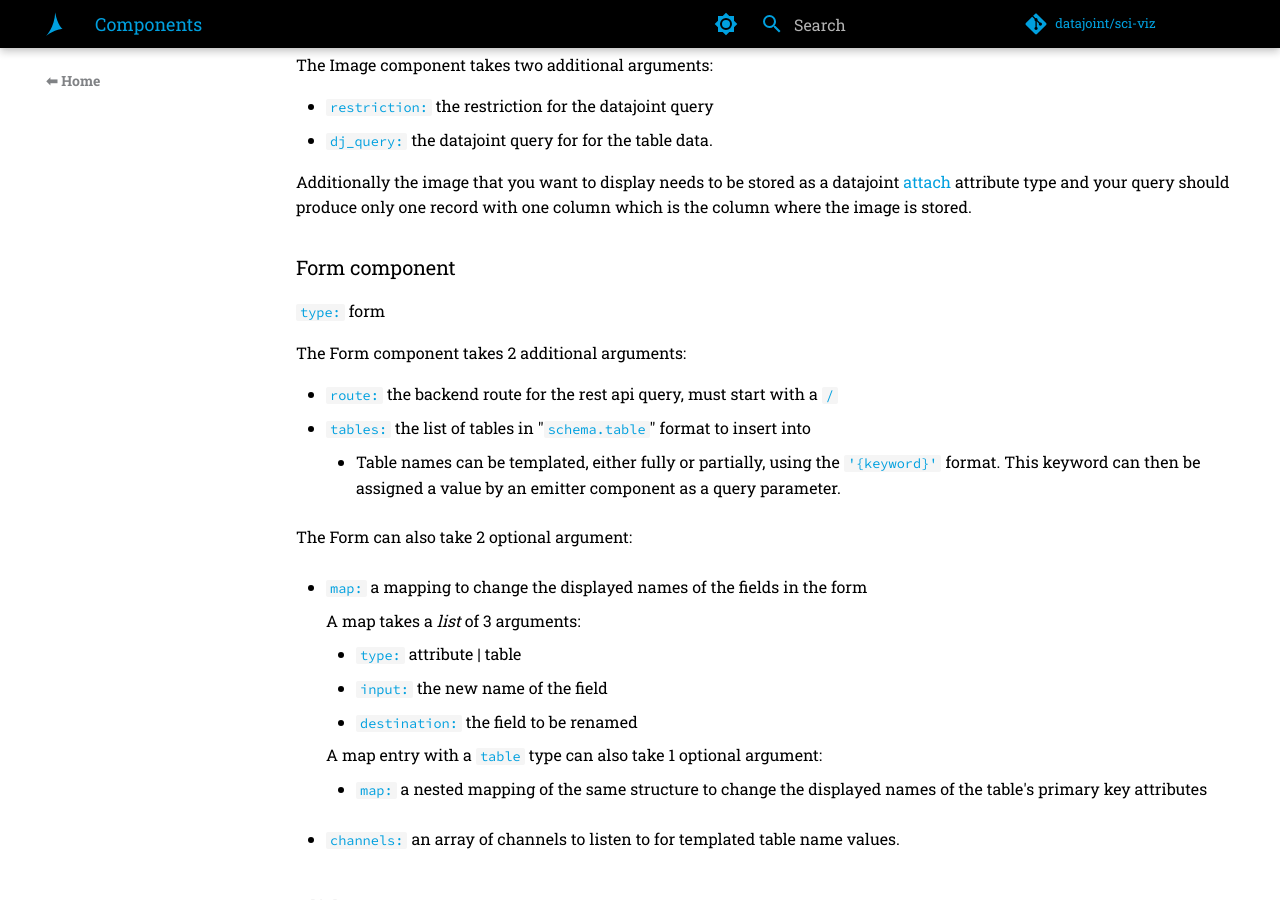
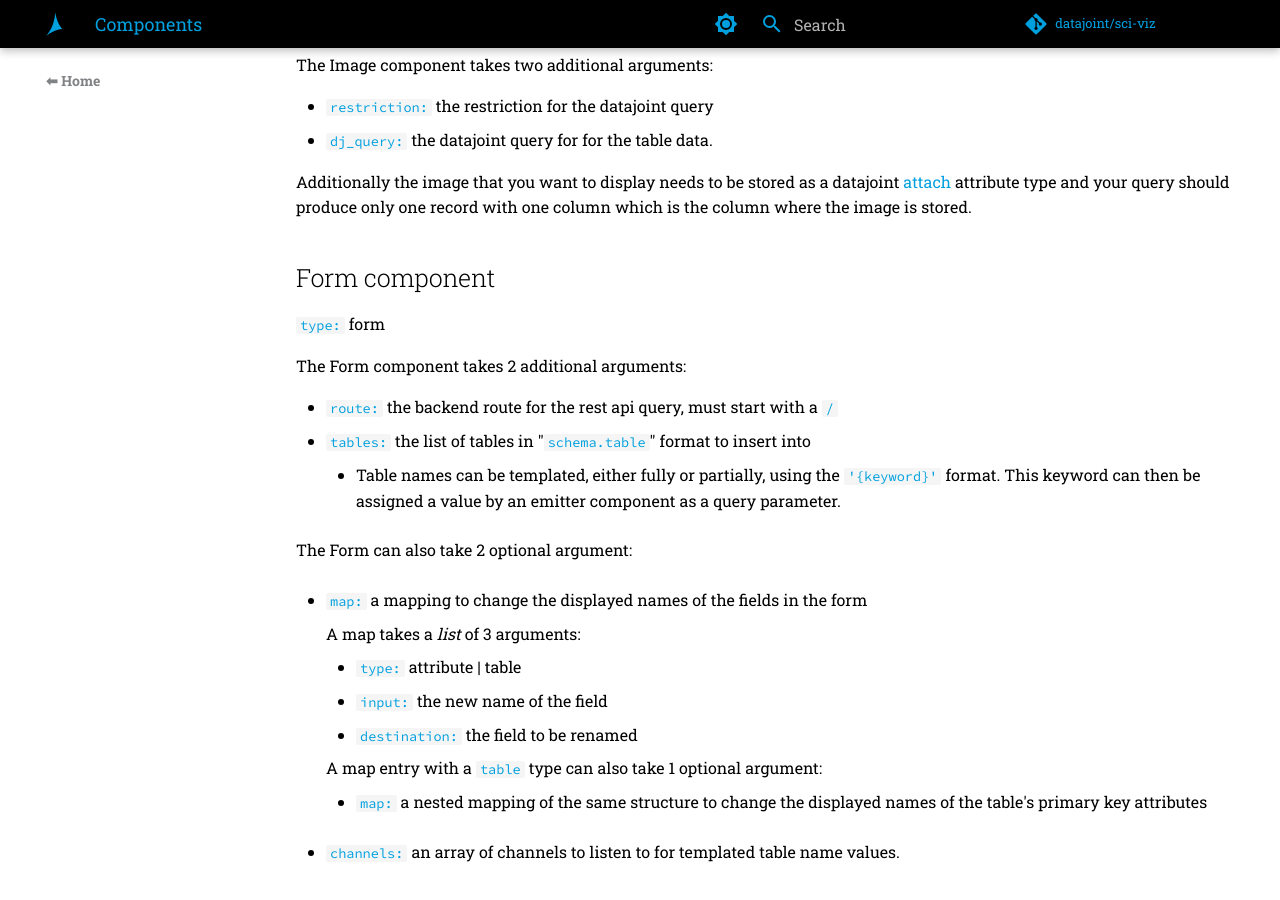
Before and after one commit to datajoint/sci-viz, an MkDocs documentation site: the page built from docs/src/concepts/components.md, in a window 1280 px wide and 900 px high, scrolled down 2259 px. Built offline with MkDocs 1.6.1 and Material for MkDocs 9.7.7, drawn with Linux system fonts in a browser that asks for light colours; comment, search, counter and statistics services are not loaded; the version menu is left out.

```diff
--- a/docs/src/concepts/components.md
+++ b/docs/src/concepts/components.md
@@ -89,7 +89,7 @@ The Image component takes two additional arguments:
 
 Additionally the image that you want to display needs to be stored as a datajoint [attach](https://docs.datajoint.org/python/definition/06.5-External-Data.html?highlight=attach) attribute type and your query should produce only one record with one column which is the column where the image is stored.
 
-### Form component
+## Form component
 
 `type:` form
 
```
